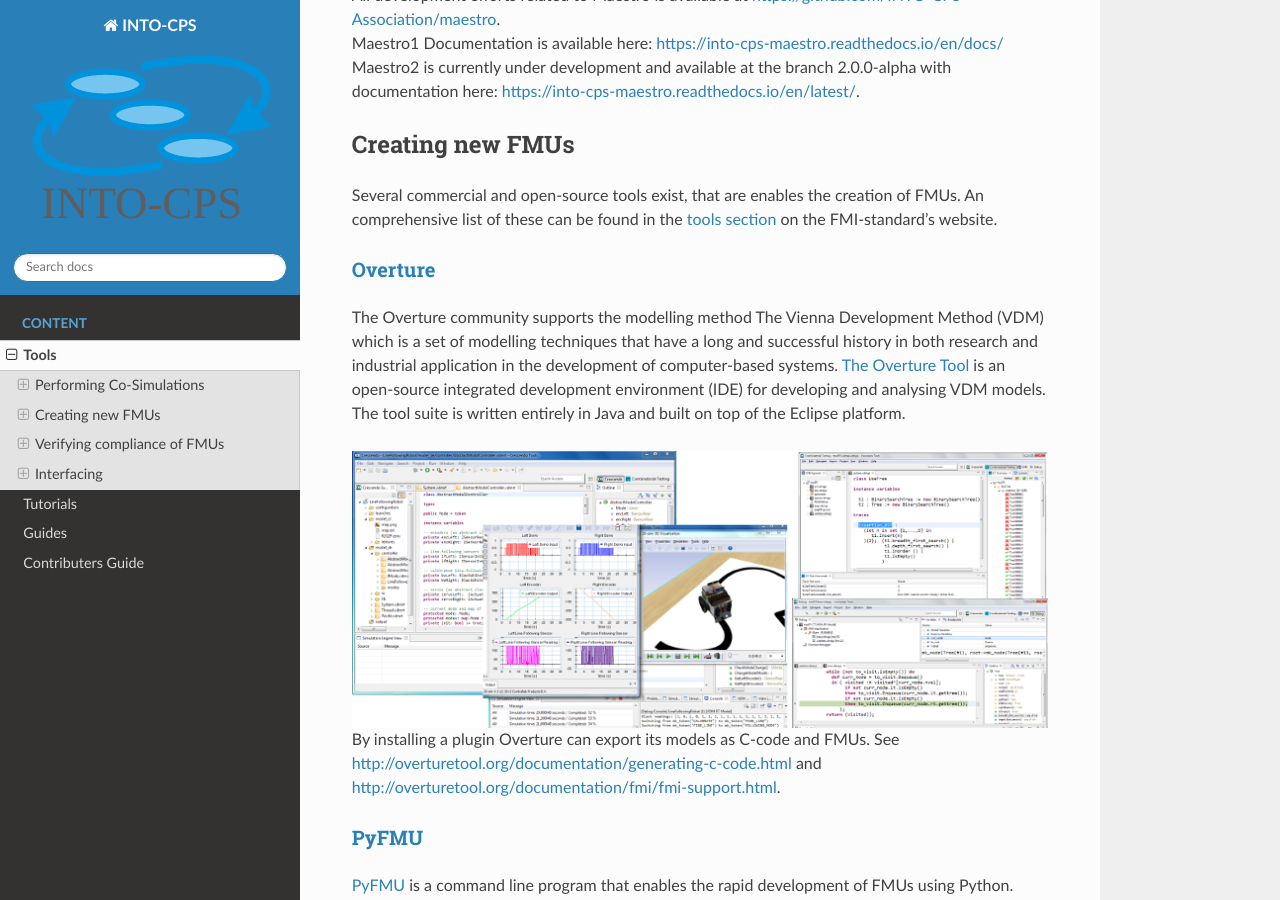
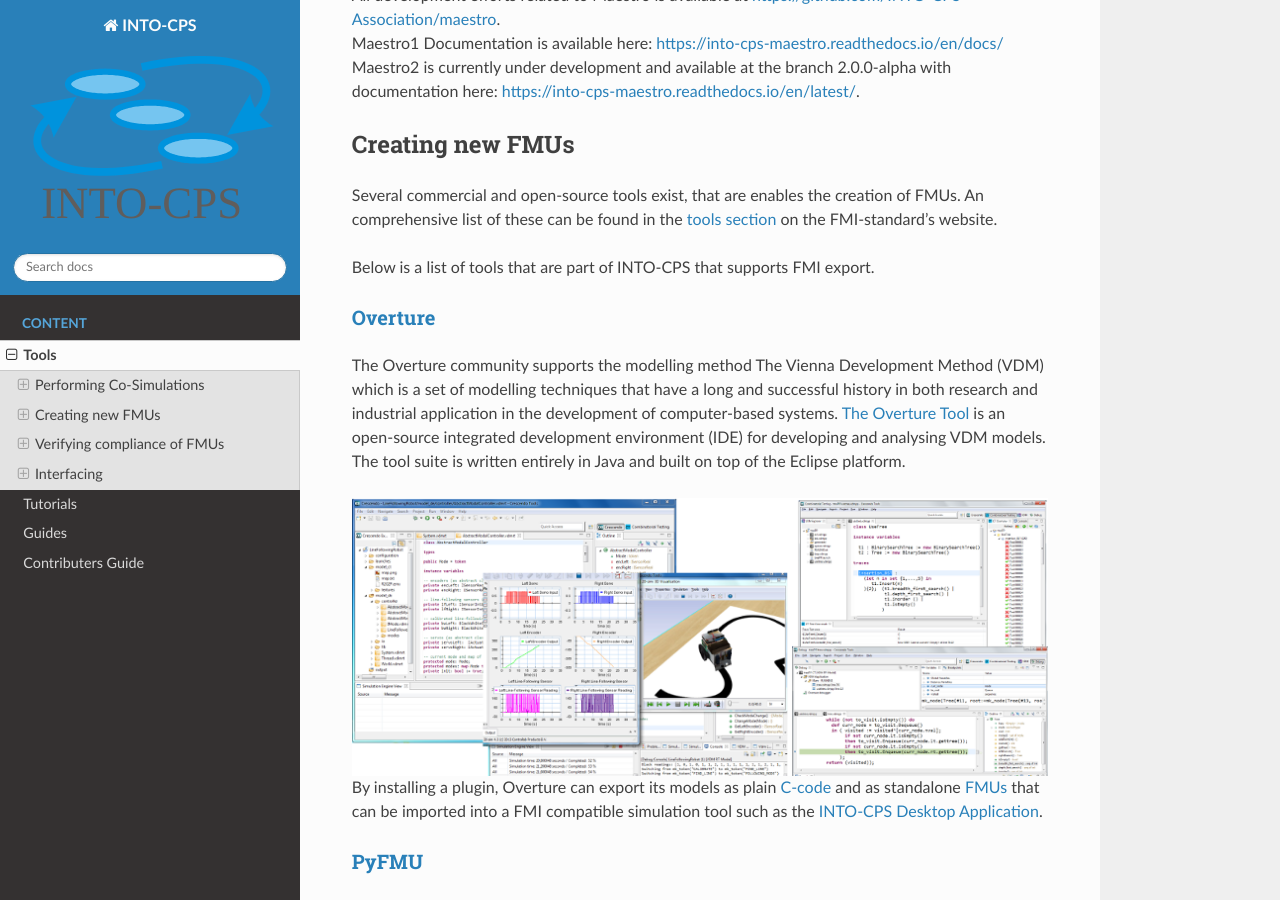
Before and after one commit to INTO-CPS-Association/Documentation, a Sphinx documentation site: the page built from docs/tools.rst, in a window 1280 px wide and 900 px high, scrolled down 7410 px. Built offline with Sphinx 7.4.7 and the Read the Docs theme 2.0.0, drawn with Linux system fonts in a browser that asks for light colours.

Commit message:
Formatted hyperlinks for consistency

```diff
--- a/docs/tools.rst
+++ b/docs/tools.rst
@@ -55,6 +55,8 @@
 Several commercial and open-source tools exist, that are enables the creation of FMUs.
 An comprehensive list of these can be found in the `tools section <https://fmi-standard.org/tools/>`_ on the FMI-standard's website.
 
+Below is a list of tools that are part of INTO-CPS that supports FMI export.
+
 Overture_
 ---------
 The Overture community supports the modelling method The Vienna Development Method (VDM) which is a set of modelling techniques that have a long and successful history in both research and industrial application in the development of computer-based systems.
@@ -66,8 +68,7 @@
 .. image:: images/tools_overture.png
     :align: center
 
-By installing a plugin Overture can export its models as C-code and FMUs. See http://overturetool.org/documentation/generating-c-code.html and http://overturetool.org/documentation/fmi/fmi-support.html.
-
+By installing a plugin, Overture can export its models as plain `C-code <http://overturetool.org/documentation/generating-c-code.html>`__ and as standalone `FMUs <http://overturetool.org/documentation/fmi/fmi-support.html>`__ that can be imported into a FMI compatible simulation tool such as the `INTO-CPS Desktop Application`_.
 
 PyFMU_
 ------
```
